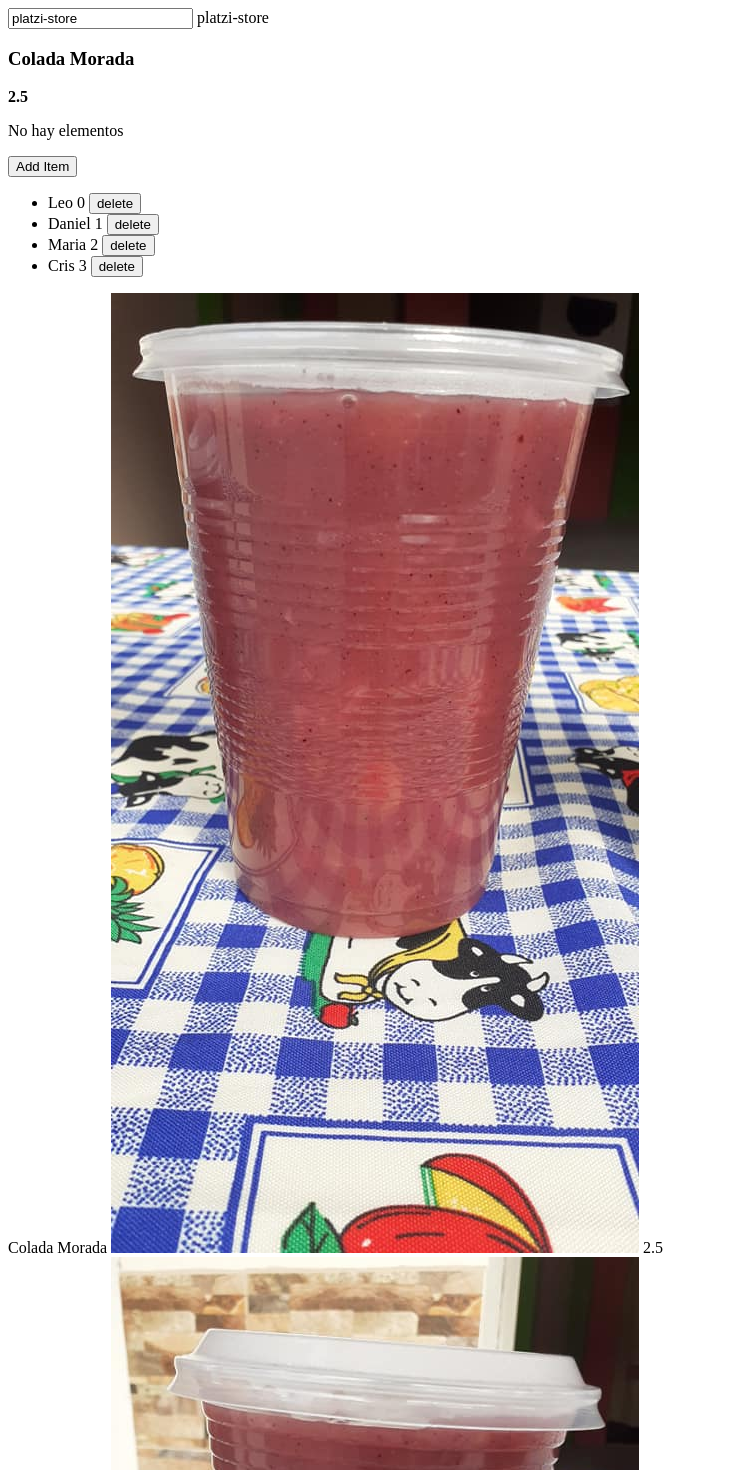
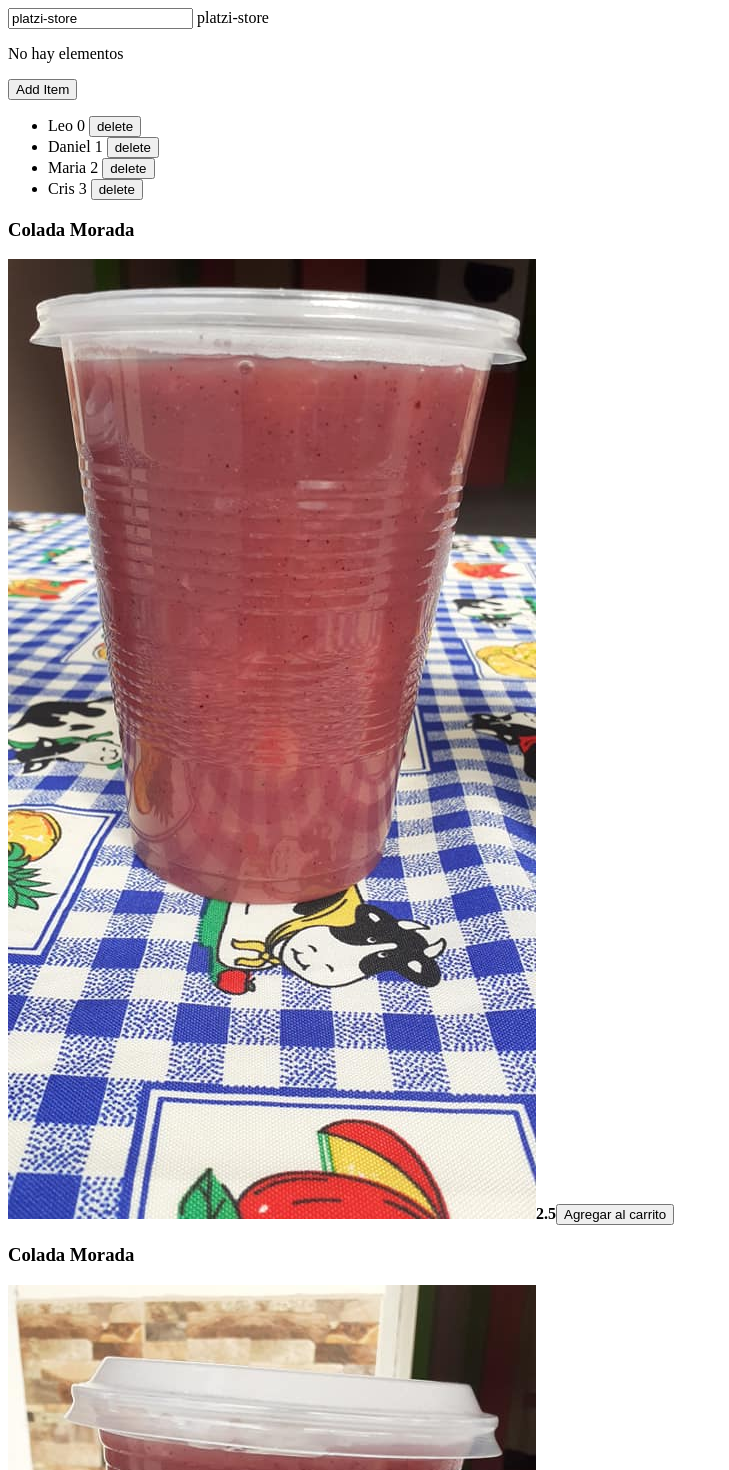
Before and after one commit to leodanielbc/platzi-store, an Angular app: page / in a window 1280 px wide. Shown: the top 1470 px of the page, without its empty margins (0-729 px from the left). Built offline with nearby package versions, Linux system fonts and the light colour scheme.

Commit message:
uso de Inputs y Outputs

```diff
--- a/src/app/app.component.html
+++ b/src/app/app.component.html
@@ -1,7 +1,6 @@
 <input type="text" [(ngModel)]="title">
 {{title}}
 
-<app-product></app-product>
 
 <div *ngIf="title === 'leo'">
   Este es leo
@@ -33,7 +32,5 @@
 </ul>
 
 <div *ngFor="let product of products">
-  {{product.title}}
-  <img [src]="product.image" alt="">
-  {{product.price}}
+  <app-product (productClicked)="clickProduct($event)" [product]="product"></app-product> <!-- Uso del @Input -->
 </div>
--- a/src/app/app.component.ts
+++ b/src/app/app.component.ts
@@ -28,7 +28,7 @@ export class AppComponent {
     {
       id:'3',
       image:'assets/images/empanadas.jpg',
-      title:'Empenadas',
+      title:'Empanadas',
       price:0.25,
       description:'Empanadas de queso'
     },
@@ -48,4 +48,8 @@ export class AppComponent {
   deleteItem(index:number){
     this.items.splice(index,1);
   }
+  //ejemplo del Output
+  clickProduct(id:number){
+    console.log('product: '+id)
+  }
 }
--- a/src/app/components/product.component.html
+++ b/src/app/components/product.component.html
@@ -1,2 +1,5 @@
 <h3>{{product.title}}</h3>
+<img [src]="product.image" alt="">
 <strong>{{product.price}}</strong>
+
+<button (click)="addCart()">Agregar al carrito</button><!-- Uso del Output -->
--- a/src/app/components/product.component.ts
+++ b/src/app/components/product.component.ts
@@ -1,4 +1,4 @@
-import {Component} from '@angular/core';
+import {Component, Input, Output, EventEmitter} from '@angular/core';
 
 import {Product} from '../product.model';
 
@@ -8,11 +8,11 @@ import {Product} from '../product.model';
 })
 
 export class ProductComponent{
-    product: Product={
-            id:'1',
-            image:'assets/images/coladaMoradaBig2.jpg',
-            title:'Colada Morada',
-            price:2.50,
-            description:'Vaso grande'
-    };
+    @Input() product: Product; //Este componente va a recibir una propiedad desde otro componente.
+    @Output() productClicked: EventEmitter<any> = new EventEmitter();
+
+    addCart(){
+        console.log('añadir al carrito');
+        this.productClicked.emit(this.product.id);//se lanza el evento
+    }
 }
```
